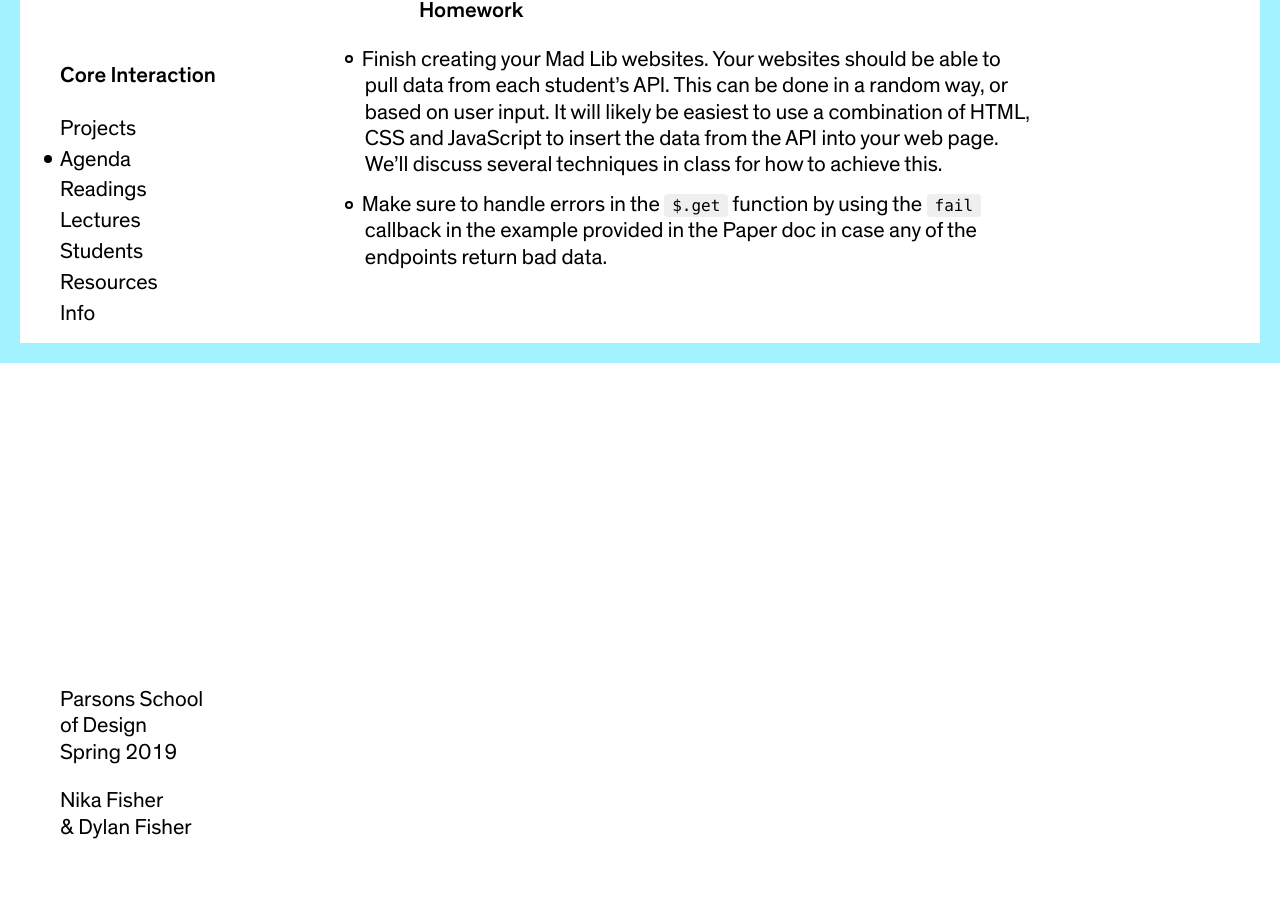
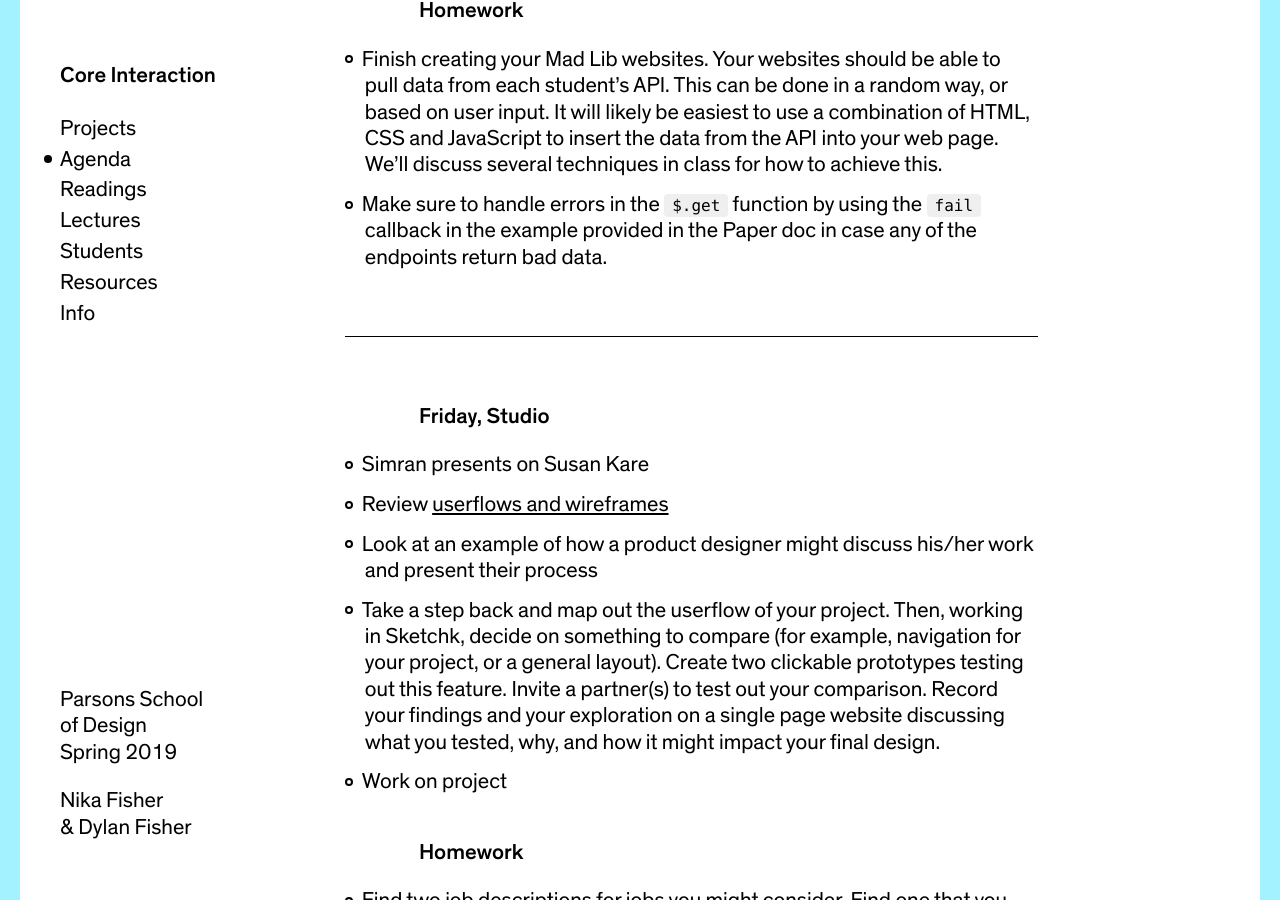
Before and after one commit to dylanfisher/ci19, a Jekyll site: the page built from _agendas/week-12.md, in a window 1280 px wide and 900 px high, scrolled down 1006 px. Built offline with Jekyll 4.4.1, drawn with Linux system fonts in a browser that asks for light colours; some of the changed text lies outside the part shown.

Commit message:
Add agenda

```diff
--- a/_agendas/week-12.md
+++ b/_agendas/week-12.md
@@ -30,3 +30,20 @@ way, or based on user input. It will likely be easiest to use a combination of H
 into your web page. We'll discuss several techniques in class for how to achieve this.
 - Make sure to handle errors in the `$.get` function by using the `fail` callback in the example provided in the Paper doc in case any of the endpoints
 return bad data.
+
+---
+
+### Friday, Studio
+
+- Simran presents on Susan Kare
+- Review [userflows and wireframes](https://paper.dropbox.com/doc/User-Flows-and-Wireframes--AXKIiGCUq52XdCS8VrZujFU7AQ-SiwIpBpGAlNBJuYgQbugm)
+- Look at an example of how a product designer might discuss his/her work and present their process
+- Take a step back and map out the userflow of your project. Then, working in Sketchk, decide on something to compare (for example, navigation for your project, or a general layout). Create two clickable prototypes testing out this feature. Invite a partner(s) to test out your comparison. Record your findings and your exploration on a single page website discussing what you tested, why, and how it might impact your final design.
+- Work on project
+
+
+### Homework
+- Find two job descriptions for jobs you might consider. Find one that you think is well written, and one that is poorly written.
+- Reading: [A Brief Rant on the Future of Interaction Design](http://worrydream.com/ABriefRantOnTheFutureOfInteractionDesign/)
+- Gavin is the discussion leader
+- Continue developing your project. Begin programming.
```
